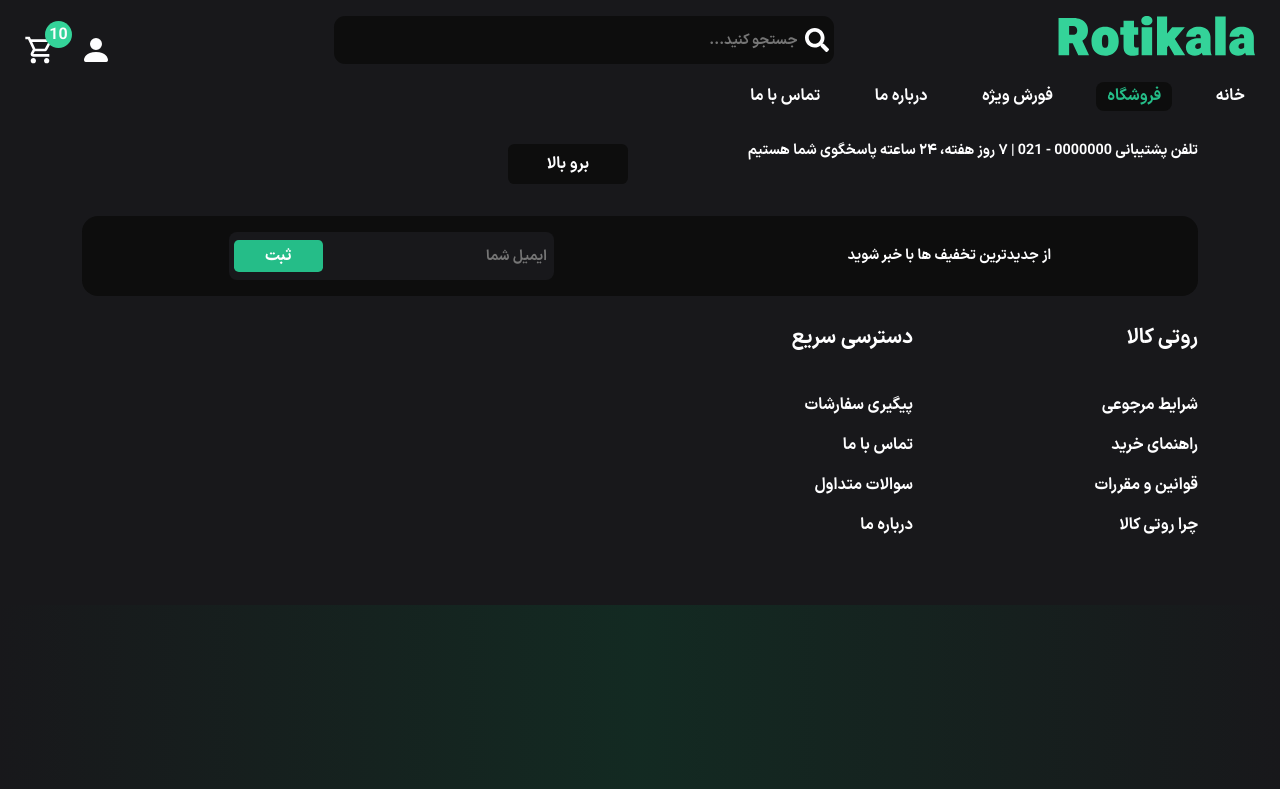
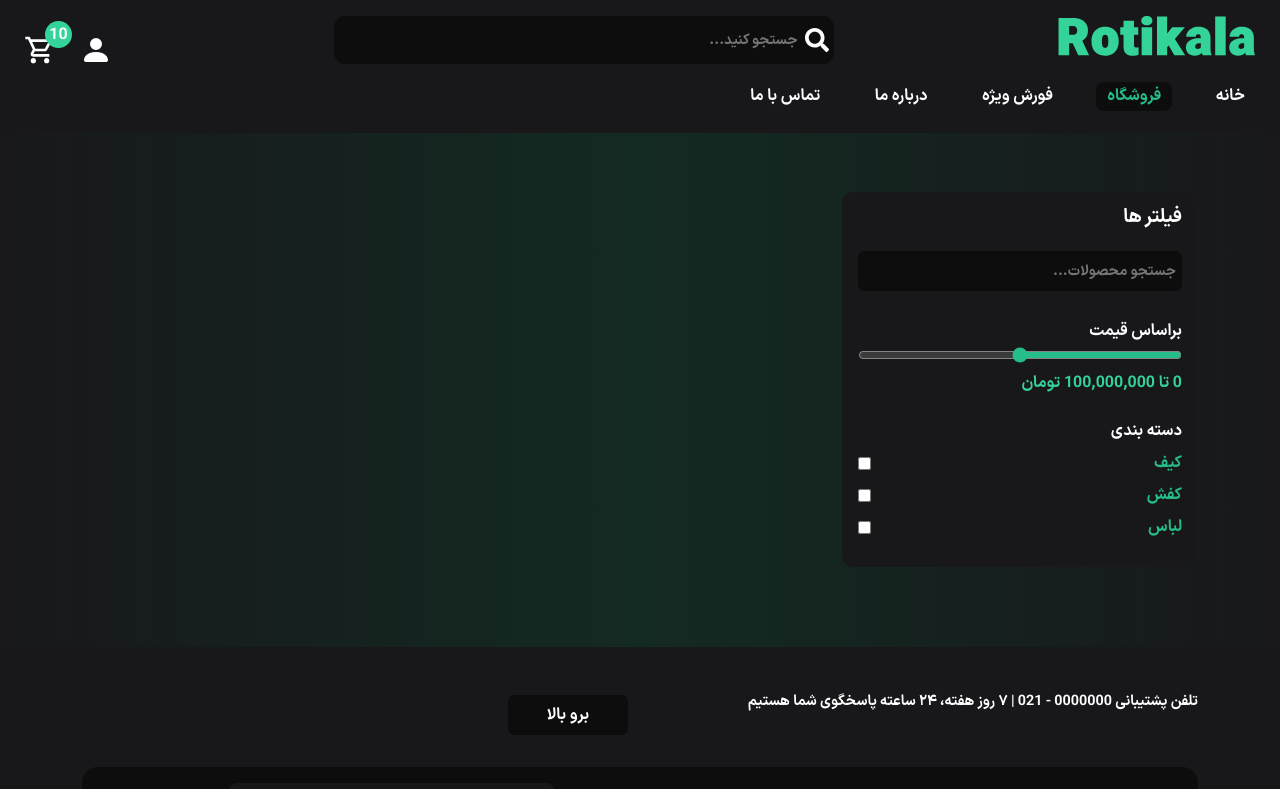
Before and after one commit to mohammadmehdidalvandii/RotiKala, a React (Vite) app: page /Product in a window 1280 px wide. Shown: the top 789 px of the page. Built offline with nearby package versions, Linux system fonts and the light colour scheme.

Commit message:
create section products for products_filter

```diff
--- /dev/null
+++ b/src/components/template/product/Products/Products.css
@@ -0,0 +1,78 @@
+.products{
+    display: block;
+    width: 100%;
+    padding-top: 12rem;
+}
+.products_filter{
+    display: block;
+    padding: 1rem;
+    border-radius: 0.7rem;
+    background-color: var(--color-black-2);
+}
+.product_title{
+    display: block;
+    margin-bottom: 1.5rem;
+    font-family: var(--font-black);
+    font-size: 1.2rem;
+}
+.products_search{
+    display: block;
+    width: 100%;
+    height: 2.5rem;
+    border-radius: 0.4rem;
+    background-color: var(--color-black-1);
+}
+.products_search_input{
+    width: 100%;
+    height: 100%;
+    background-color: unset;
+    border: none;
+    outline: none;
+    padding-right: 0.4rem;
+    font-size: 0.9rem;
+    color: var(--color-white);
+}
+.products_range{
+    display: block;
+    width: 100%;
+    margin-top: 2rem;
+}
+.product_range_text{
+    display: block;
+    margin-bottom: 0.5rem;
+}
+.products_range_input{
+    width: 100%;
+    accent-color: var(--color-green-2);
+}
+.product_range_price{
+display: block;
+margin-top: 0.5rem;
+color: var(--color-green-1);
+}
+
+.products_order{
+    display: block;
+    width: 100%;
+    margin-top: 2rem;
+}
+.products_order_title{
+display: block;
+margin-bottom: 1rem;
+}
+.products_order_items{
+    display: block;
+}
+.products_order_item{
+    display: flex;
+    align-items: center;
+    justify-content: space-between  ;
+    margin-bottom: 1rem;
+}
+.product_order_item_text{
+    font-size: 1rem;
+    color: var(--color-green-2);
+}
+.products_order_item_input{
+    accent-color: var(--color-green-2);
+}
--- /dev/null
+++ b/src/components/template/product/Products/Products.jsx
@@ -0,0 +1,45 @@
+import './Products.css'
+
+function Products() {
+  return (
+    <section className="products">
+        <div className="container">
+            <div className="row">
+                <div className="col-lg-4 col-md-6 col-sm-12">
+                    <div className="products_filter">
+                        <h6 className="product_title">فیلتر ها</h6>
+                        <div className="products_search">
+                            <input type="text" className="products_search_input" placeholder='جستجو محصولات...'/>
+                        </div>
+                        <div className="products_range">
+                            <span className="product_range_text">براساس قیمت</span>
+                            <input type="range" className='products_range_input' />
+                            <span className="product_range_price">0 تا 100,000,000 تومان</span>
+                        </div>
+                        <div className="products_order">
+                            <span className="products_order_title">دسته بندی</span>
+                            <ul className="products_order_items">
+                                <li className="products_order_item">
+                                    <span className="product_order_item_text">کیف</span>
+                                    <input type="checkbox"  className='products_order_item_input'/>
+                                </li>
+                                <li className="products_order_item">
+                                    <span className="product_order_item_text">کفش</span>
+                                    <input type="checkbox"  className='products_order_item_input'/>
+                                </li>
+                                <li className="products_order_item">
+                                    <span className="product_order_item_text">لباس</span>
+                                    <input type="checkbox"  className='products_order_item_input'/>
+                                </li>
+                            </ul>
+                        </div>
+                    </div>
+                </div>
+                <div className="col-lg-8 col-md-6 col-sm-12"></div>
+            </div>
+        </div>
+    </section>
+  )
+}
+
+export default Products
--- a/src/page/Product/Product.jsx
+++ b/src/page/Product/Product.jsx
@@ -1,7 +1,10 @@
+import Products from "../../components/template/product/Products/Products"
 
 function Product() {
   return (
-    <div>Product</div>
+    <>
+    <Products/>
+    </>
   )
 }
 
```
